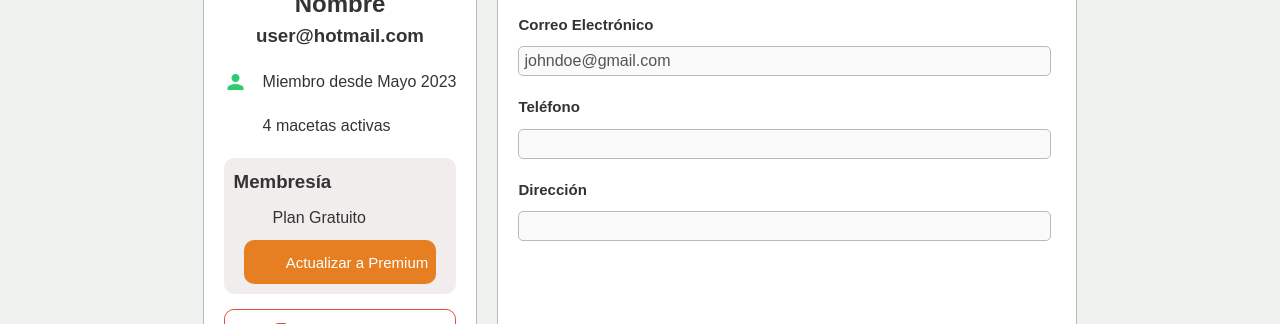
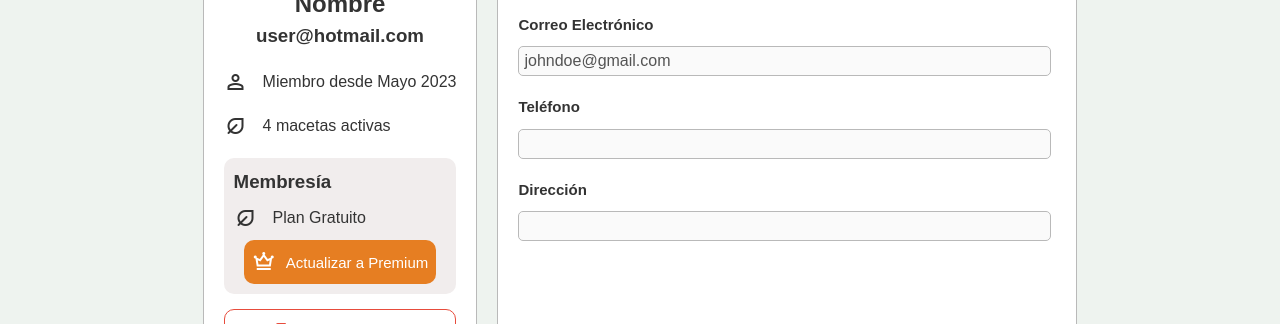
Before and after one commit to SevenSync/upc-pre-202510-1asi0572-2956-SevenSync-FrontEnd, an Angular app: page /profile in a window 1280 px wide. Shown: the part 357-681 px from the top of the page. Built offline with nearby package versions, Linux system fonts and the light colour scheme.

Commit message:
fix(profile): add fontSet for icons

```diff
--- a/src/app/components/profile/profile.component.html
+++ b/src/app/components/profile/profile.component.html
@@ -14,11 +14,11 @@
         </div>
 
         <div class="data">
-          <mat-icon class="material-symbols-outlined filled" >person</mat-icon>
+          <mat-icon fontSet="material-symbols-outlined filled" >person</mat-icon>
           Miembro desde Mayo 2023
         </div>
         <div class="data">
-          <mat-icon class="material-symbols-outlined filled" >nest_eco_leaf</mat-icon>
+          <mat-icon fontSet="material-symbols-outlined filled" >nest_eco_leaf</mat-icon>
           4 macetas activas
         </div>
 
@@ -26,12 +26,12 @@
         <div class="current_plan">
           <h3>Membresía</h3>
           <div class="data">
-            <mat-icon class="material-symbols-outlined filled" >nest_eco_leaf</mat-icon>
+            <mat-icon fontSet="material-symbols-outlined filled" >nest_eco_leaf</mat-icon>
             Plan Gratuito
           </div>
           <div class="button_container">
             <button   class="upgrade_button">
-              <mat-icon class="material-symbols-outlined crown-icon">crown</mat-icon>
+              <mat-icon fontSet="material-symbols-outlined crown-icon">crown</mat-icon>
               Actualizar a Premium
             </button>
           </div>
```
